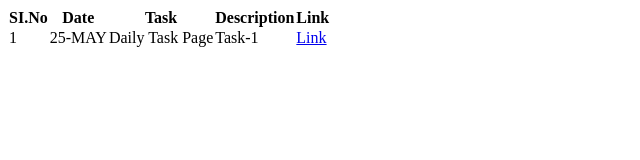
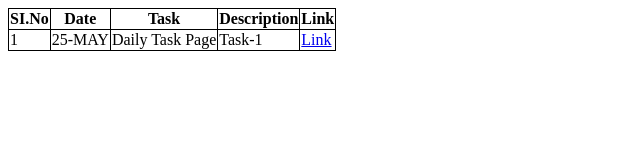
Before and after one commit to sjayamohnish1004/github.io, a plain HTML site: page index.html in a window 1280 px wide. Shown: the whole page, without its empty margins (0-640 px from the left). Drawn offline with Linux system fonts and the light colour scheme.

Commit message:
Update to css

```diff
--- a/style.css
+++ b/style.css
@@ -1,3 +1,4 @@
-table {
+table, th, td {
+    border: 1px solid black;
     border-collapse: collapse;
   }
```
